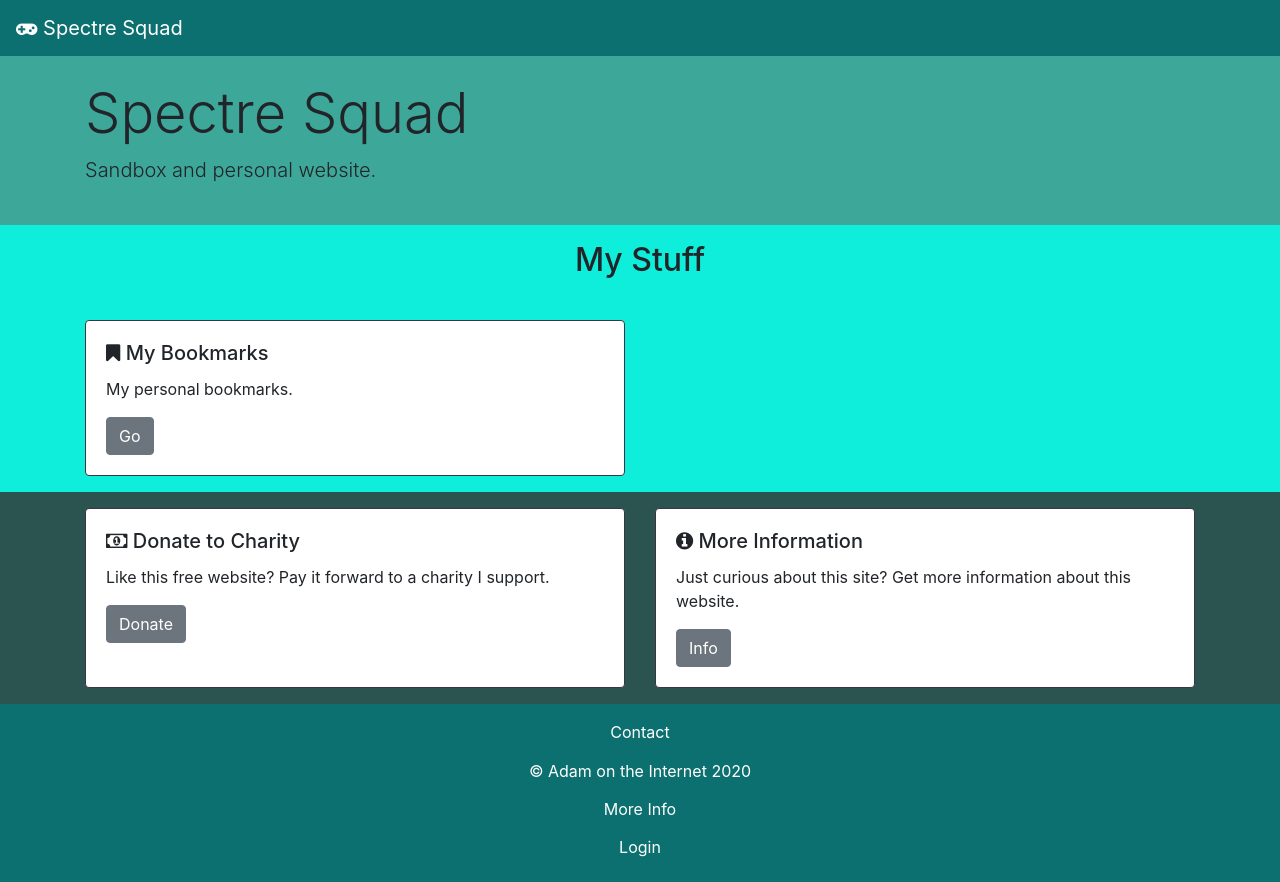
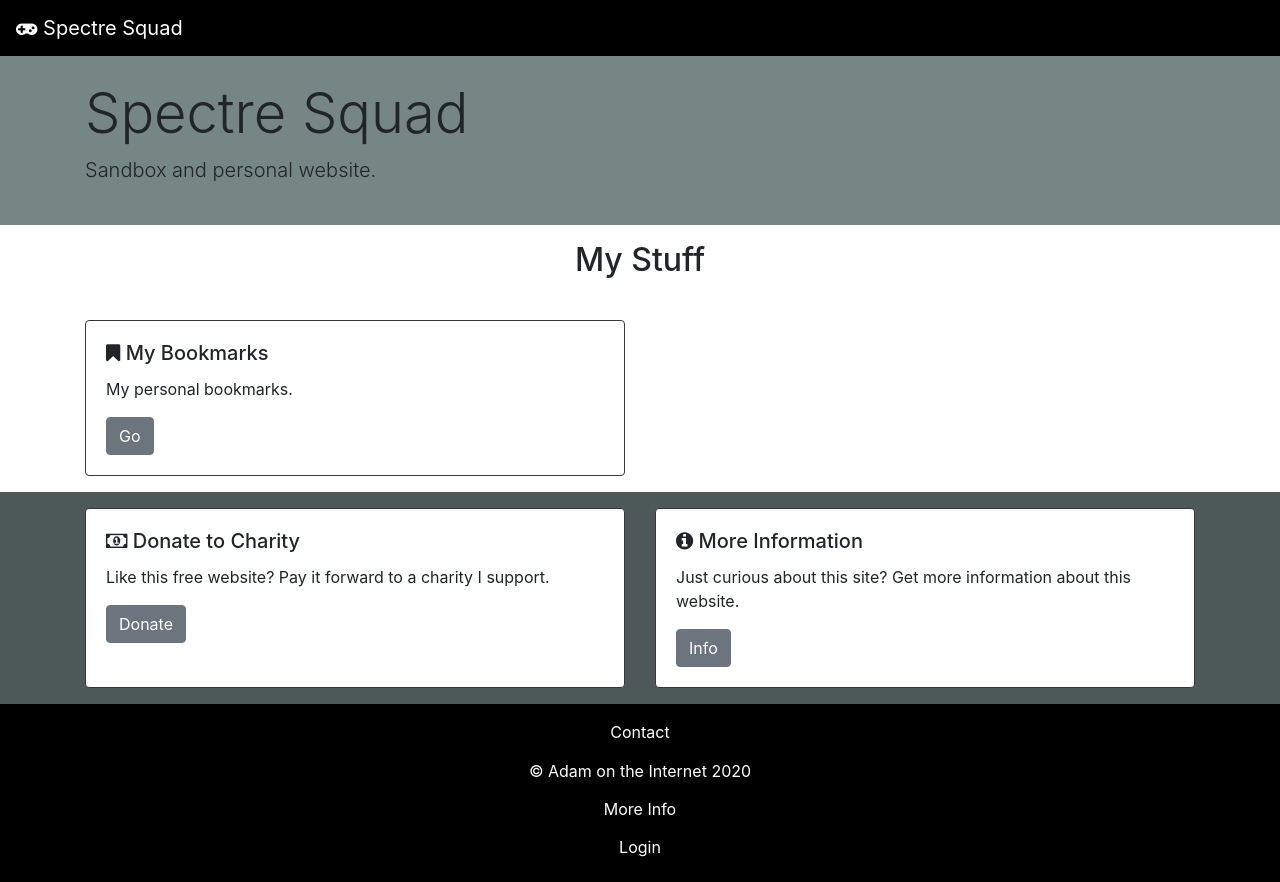
Before and after one commit to adam-on-the-internet/spectre-squad, an Angular app: page /dashboard in a window 1280 px wide. Built offline with nearby package versions, Linux system fonts and the light colour scheme; no server answers.

Commit message:
update colors

```diff
--- a/src/_variables.scss
+++ b/src/_variables.scss
@@ -2,10 +2,10 @@ $icon-font-path: "../node_modules/bootstrap-sass/assets/fonts/bootstrap/";
 
 $theme-colors: (
   "primary": rgb(58, 54, 71),
-  "brown": rgb(12, 112, 112),
-  "tan": rgb(61, 168, 154),
-  "off": rgb(15, 238, 219),
-  "off-alt": rgb(43, 83, 80),
+  "brown": rgb(0, 0, 0),
+  "tan": rgb(117, 134, 132),
+  "off": rgb(255, 255, 255),
+  "off-alt": rgb(77, 88, 88),
   "custom-blue": #bae1ff,
   "custom-red": #ffb3ba,
   "custom-yellow": #ffffba,
```
